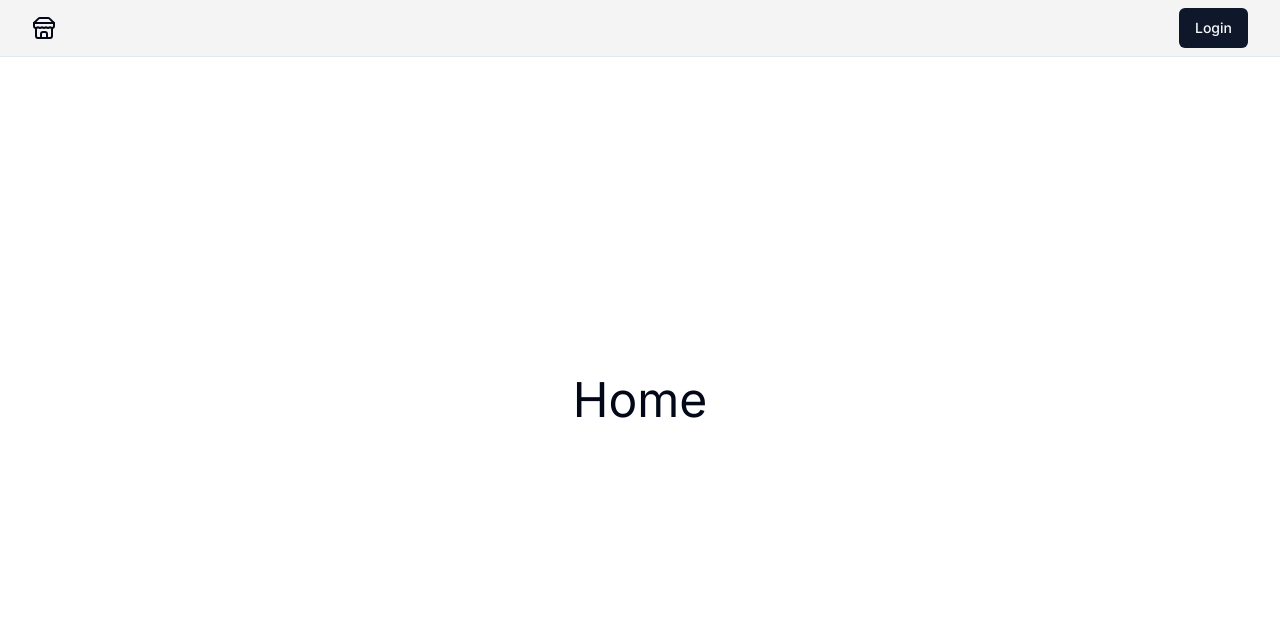
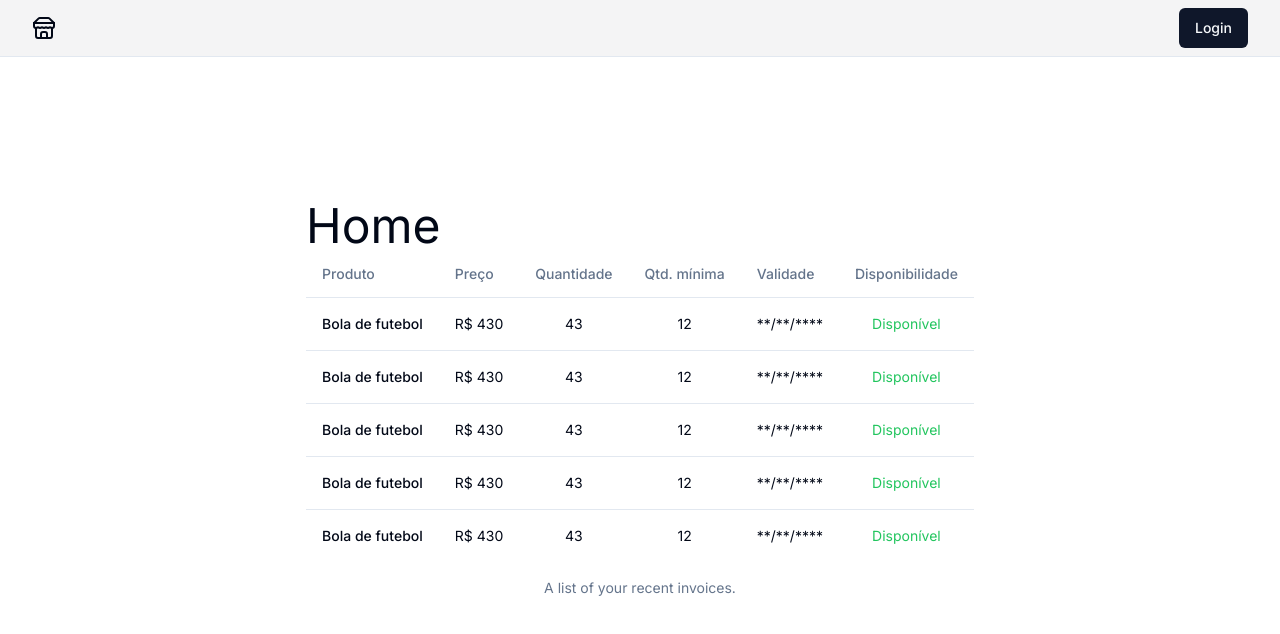
Before and after one commit to ederbiason/ecommerce-juniorbaby, a Next.js app: page / in a window 1280 px wide. Shown: the top 634 px of the page. Built offline with nearby package versions, Linux system fonts and the light colour scheme.

Commit message:
feat: products table

```diff
--- a/src/app/page.tsx
+++ b/src/app/page.tsx
@@ -1,8 +1,12 @@
+import { ProductsTable } from "@/components/ProductsTable";
+
+
 
 export default function Home() {
   return (
     <div className="text-5xl">
       Home
+      <ProductsTable />
     </div>
   )
 }
--- /dev/null
+++ b/src/components/ProductsTable.tsx
@@ -0,0 +1,73 @@
+import {
+    Table,
+    TableBody,
+    TableCaption,
+    TableCell,
+    TableHead,
+    TableHeader,
+    TableRow,
+  } from "@/components/ui/table"
+
+export function ProductsTable() {
+    return (
+        <div>
+            <Table>
+                <TableCaption>A list of your recent invoices.</TableCaption>
+                <TableHeader>
+                    <TableRow>
+                        <TableHead>Produto</TableHead>
+                        <TableHead>Preço</TableHead>
+                        <TableHead className="">Quantidade</TableHead>
+                        <TableHead>Qtd. mínima</TableHead>
+                        <TableHead>Validade</TableHead>
+                        <TableHead>Disponibilidade</TableHead>
+                    </TableRow>
+                </TableHeader>
+                <TableBody>
+                    <TableRow>
+                        <TableCell className="font-medium">Bola de futebol</TableCell>
+                        <TableCell className="">R$ 430</TableCell>
+                        <TableCell>43</TableCell>
+                        <TableCell>12</TableCell>
+                        <TableCell>**/**/****</TableCell>
+                        <TableCell className="text-green-500">Disponível</TableCell>
+                    </TableRow>
+                    <TableRow>
+                        <TableCell className="font-medium">Bola de futebol</TableCell>
+                        <TableCell>R$ 430</TableCell>
+                        <TableCell>43</TableCell>
+                        <TableCell>12</TableCell>
+                        <TableCell>**/**/****</TableCell>
+                        <TableCell className="text-green-500">Disponível</TableCell>
+                    </TableRow>
+                    <TableRow>
+                        <TableCell className="font-medium">Bola de futebol</TableCell>
+                        <TableCell>R$ 430</TableCell>
+                        <TableCell>43</TableCell>
+                        <TableCell>12</TableCell>
+                        <TableCell>**/**/****</TableCell>
+                        <TableCell className="text-green-500">Disponível</TableCell>
+                    </TableRow>
+                    <TableRow>
+                        <TableCell className="font-medium">Bola de futebol</TableCell>
+                        <TableCell>R$ 430</TableCell>
+                        <TableCell>43</TableCell>
+                        <TableCell>12</TableCell>
+                        <TableCell>**/**/****</TableCell>
+                        <TableCell className="text-green-500">Disponível</TableCell>
+                    </TableRow>
+                    <TableRow>
+                        <TableCell className="font-medium">Bola de futebol</TableCell>
+                        <TableCell>R$ 430</TableCell>
+                        <TableCell>43</TableCell>
+                        <TableCell>12</TableCell>
+                        <TableCell>**/**/****</TableCell>
+                        <TableCell className="text-green-500">Disponível</TableCell>
+                    </TableRow>
+
+                </TableBody>
+            </Table>
+
+        </div>
+    )
+}
--- /dev/null
+++ b/src/components/ui/table.tsx
@@ -0,0 +1,114 @@
+import * as React from "react"
+
+import { cn } from "@/lib/utils"
+
+const Table = React.forwardRef<
+  HTMLTableElement,
+  React.HTMLAttributes<HTMLTableElement>
+>(({ className, ...props }, ref) => (
+  <div className="relative w-full overflow-auto">
+    <table
+      ref={ref}
+      className={cn("w-full caption-bottom text-sm", className)}
+      {...props}
+    />
+  </div>
+))
+Table.displayName = "Table"
+
+const TableHeader = React.forwardRef<
+  HTMLTableSectionElement,
+  React.HTMLAttributes<HTMLTableSectionElement>
+>(({ className, ...props }, ref) => (
+  <thead ref={ref} className={cn("[&_tr]:border-b", className)} {...props} />
+))
+TableHeader.displayName = "TableHeader"
+
+const TableBody = React.forwardRef<
+  HTMLTableSectionElement,
+  React.HTMLAttributes<HTMLTableSectionElement>
+>(({ className, ...props }, ref) => (
+  <tbody
+    ref={ref}
+    className={cn("[&_tr:last-child]:border-0", className)}
+    {...props}
+  />
+))
+TableBody.displayName = "TableBody"
+
+const TableFooter = React.forwardRef<
+  HTMLTableSectionElement,
+  React.HTMLAttributes<HTMLTableSectionElement>
+>(({ className, ...props }, ref) => (
+  <tfoot
+    ref={ref}
+    className={cn("bg-primary font-medium text-primary-foreground", className)}
+    {...props}
+  />
+))
+TableFooter.displayName = "TableFooter"
+
+const TableRow = React.forwardRef<
+  HTMLTableRowElement,
+  React.HTMLAttributes<HTMLTableRowElement>
+>(({ className, ...props }, ref) => (
+  <tr
+    ref={ref}
+    className={cn(
+      "border-b transition-colors hover:bg-muted/50 data-[state=selected]:bg-muted",
+      className
+    )}
+    {...props}
+  />
+))
+TableRow.displayName = "TableRow"
+
+const TableHead = React.forwardRef<
+  HTMLTableCellElement,
+  React.ThHTMLAttributes<HTMLTableCellElement>
+>(({ className, ...props }, ref) => (
+  <th
+    ref={ref}
+    className={cn(
+      "h-12 px-4 text-left align-middle font-medium text-muted-foreground [&:has([role=checkbox])]:pr-0",
+      className
+    )}
+    {...props}
+  />
+))
+TableHead.displayName = "TableHead"
+
+const TableCell = React.forwardRef<
+  HTMLTableCellElement,
+  React.TdHTMLAttributes<HTMLTableCellElement>
+>(({ className, ...props }, ref) => (
+  <td
+    ref={ref}
+    className={cn("p-4 align-middle text-center [&:has([role=checkbox])]:pr-0", className)}
+    {...props}
+  />
+))
+TableCell.displayName = "TableCell"
+
+const TableCaption = React.forwardRef<
+  HTMLTableCaptionElement,
+  React.HTMLAttributes<HTMLTableCaptionElement>
+>(({ className, ...props }, ref) => (
+  <caption
+    ref={ref}
+    className={cn("mt-4 text-sm text-muted-foreground", className)}
+    {...props}
+  />
+))
+TableCaption.displayName = "TableCaption"
+
+export {
+  Table,
+  TableHeader,
+  TableBody,
+  TableFooter,
+  TableHead,
+  TableRow,
+  TableCell,
+  TableCaption,
+}
```
